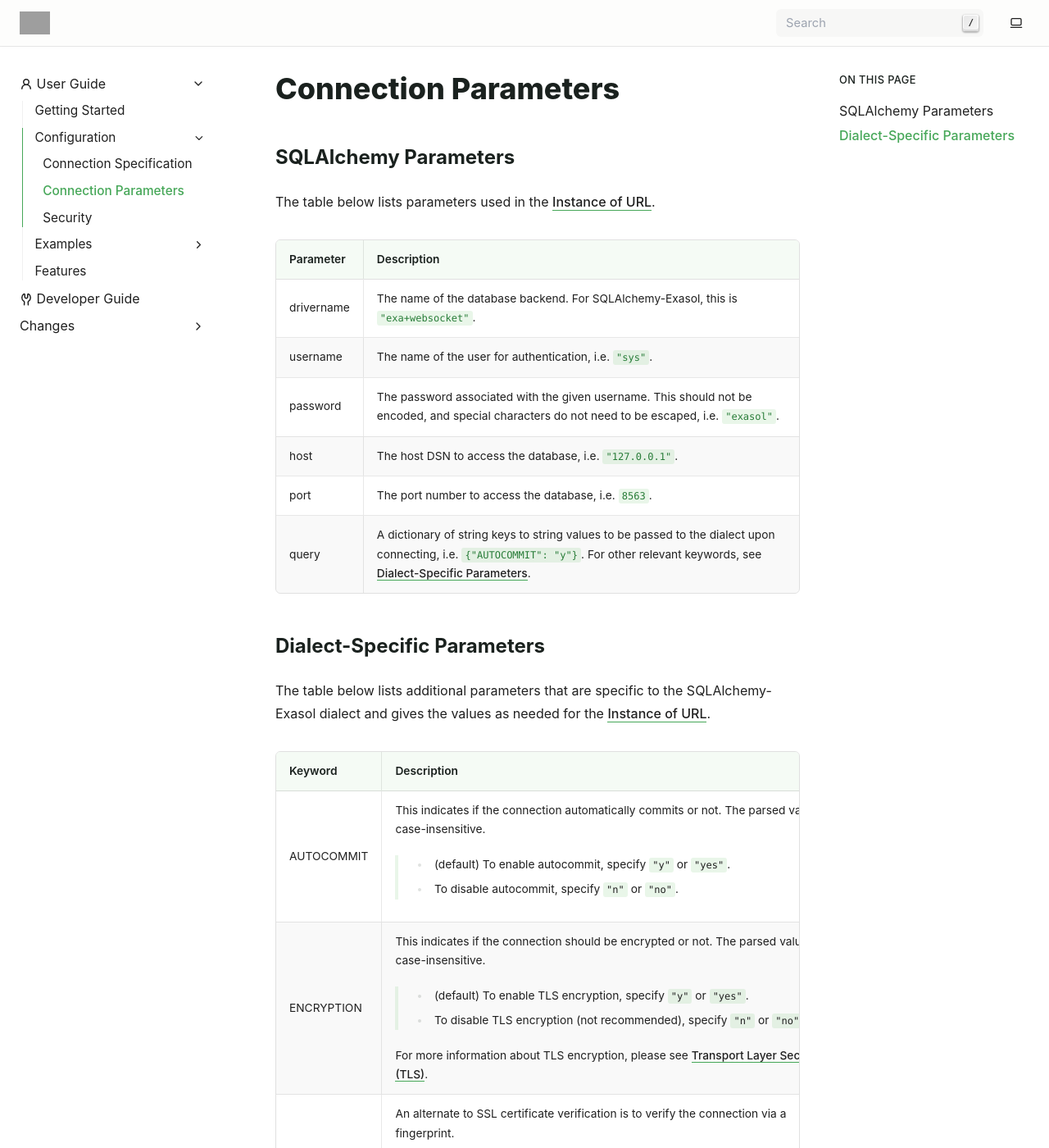
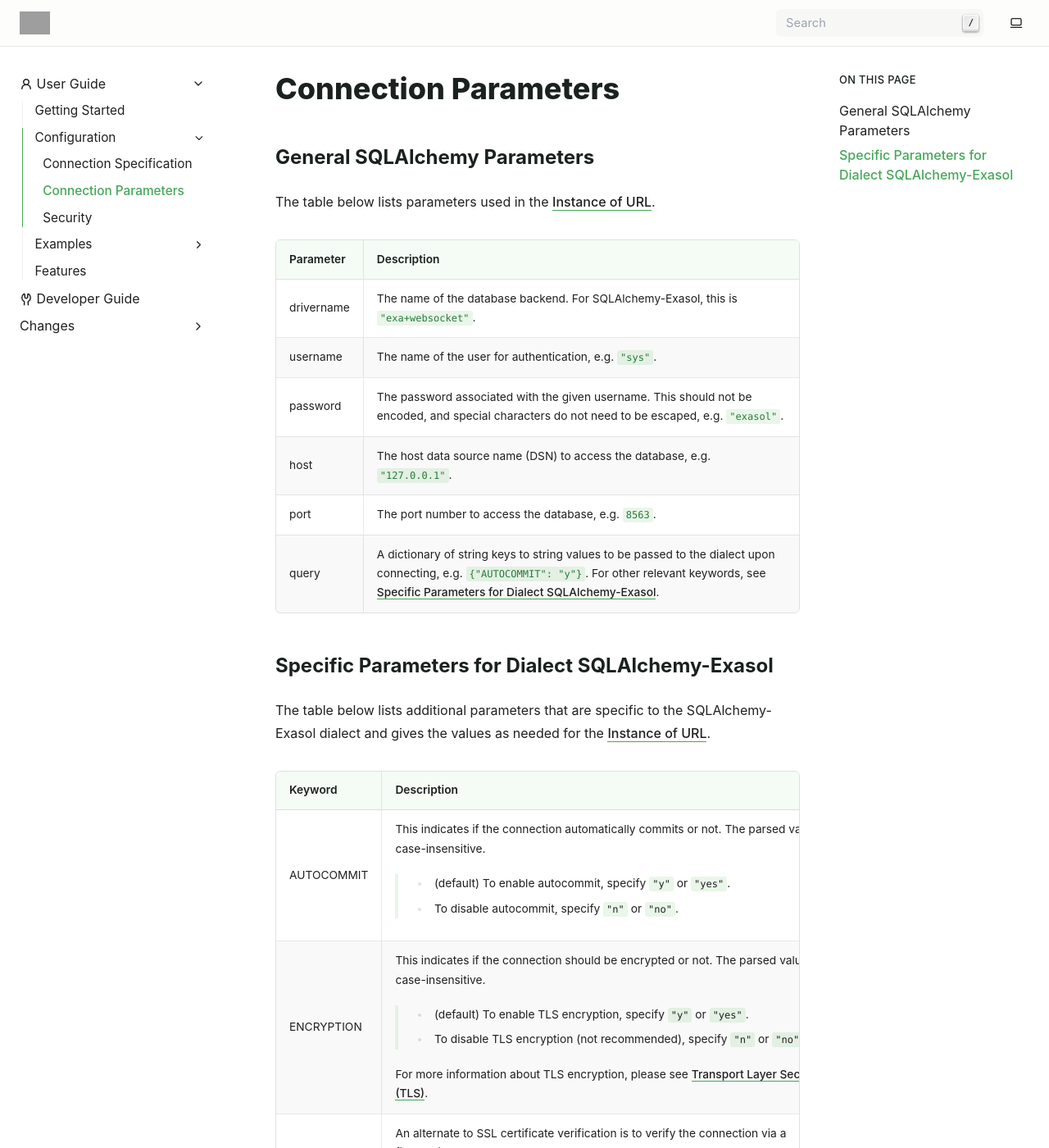
Before and after one commit to exasol/sqlalchemy-exasol, a Sphinx documentation site: the page built from doc/user_guide/configuration/connection_parameters.rst, in a window 1280 px wide and 1400 px high. Shown: the whole window at 82% size. Built offline with Sphinx 7.4.7, drawn with Linux system fonts in a browser that asks for light colours; some of the changed text lies outside the part shown; grey boxes are pictures that could not be loaded.

Commit message:
Apply review comments for connection_parameters

```diff
--- a/doc/user_guide/configuration/connection_parameters.rst
+++ b/doc/user_guide/configuration/connection_parameters.rst
@@ -5,8 +5,8 @@
 
 .. _sqlalchemy_parameters:
 
-SQLAlchemy Parameters
----------------------
+General SQLAlchemy Parameters
+-----------------------------
 
 The table below lists parameters used in the :ref:`instance_url`.
 
@@ -19,25 +19,25 @@
      - The name of the database backend.
        For SQLAlchemy-Exasol, this is ``"exa+websocket"``.
    * - username
-     - The name of the user for authentication, i.e. ``"sys"``.
+     - The name of the user for authentication, e.g. ``"sys"``.
    * - password
      - The password associated with the given username. This should not be encoded,
-       and special characters do not need to be escaped, i.e. ``"exasol"``.
+       and special characters do not need to be escaped, e.g. ``"exasol"``.
    * - host
-     - The host DSN to access the database, i.e. ``"127.0.0.1"``.
+     - The host data source name (DSN) to access the database, e.g. ``"127.0.0.1"``.
    * - port
-     - The port number to access the database, i.e. ``8563``.
+     - The port number to access the database, e.g. ``8563``.
    * - query
      - A dictionary of string keys to string values to be passed
-       to the dialect upon connecting, i.e. ``{"AUTOCOMMIT": "y"}``.
+       to the dialect upon connecting, e.g. ``{"AUTOCOMMIT": "y"}``.
        For other relevant keywords, see :ref:`dialect_specific_params`.
 
 
 
 .. _dialect_specific_params:
 
-Dialect-Specific Parameters
----------------------------
+Specific Parameters for Dialect SQLAlchemy-Exasol
+-------------------------------------------------
 The table below lists additional parameters that are specific to the SQLAlchemy-Exasol
 dialect and gives the values as needed for the :ref:`instance_url`.
 
@@ -67,7 +67,7 @@
 
         * (default) Fingerprint verification is not active.
         * To use fingerprint verification, provide your fingerprint value
-          (i.e. ``"0ACD07D4E9CEEB122773A71B9C3BD01CE49FC99901DE7C0E0030C942805BA64C"``).
+          (e.g. ``"0ACD07D4E9CEEB122773A71B9C3BD01CE49FC99901DE7C0E0030C942805BA64C"``).
 
        For more information about fingerprint verification, please see
        :ref:`fingerprint_verification`.
```
